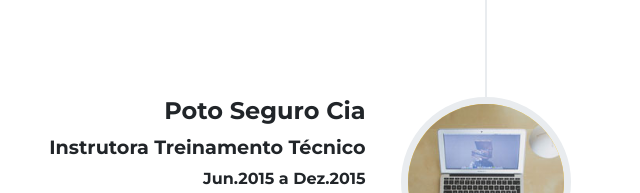
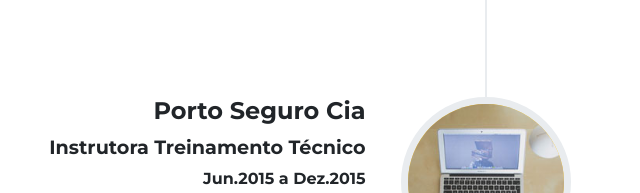
Before and after one commit to pauloabq/site-pessoal-alessandra, a plain HTML site: page index.html in a window 1280 px wide. Shown: the part 4304-4497 px from the top of the page, 154-794 px from the left. Drawn offline with nearby package versions, Linux system fonts and the light colour scheme; a web font is replaced by a local one.

Commit message:
ajuste de nome

```diff
--- a/index.html
+++ b/index.html
@@ -238,7 +238,7 @@
                         <div class="timeline-image"><img class="rounded-circle img-fluid" src="assets/img/about/3.jpg" alt="" /></div>
                         <div class="timeline-panel">
                             <div class="timeline-heading">
-                                <h4>Poto Seguro Cia</h4>
+                                <h4>Porto Seguro Cia</h4>
                                 <h4 class="subheading2">Instrutora Treinamento Técnico</h4>
                                 <h4 class="subheading3">Jun.2015 a Dez.2015</h4>
                             </div>
```
